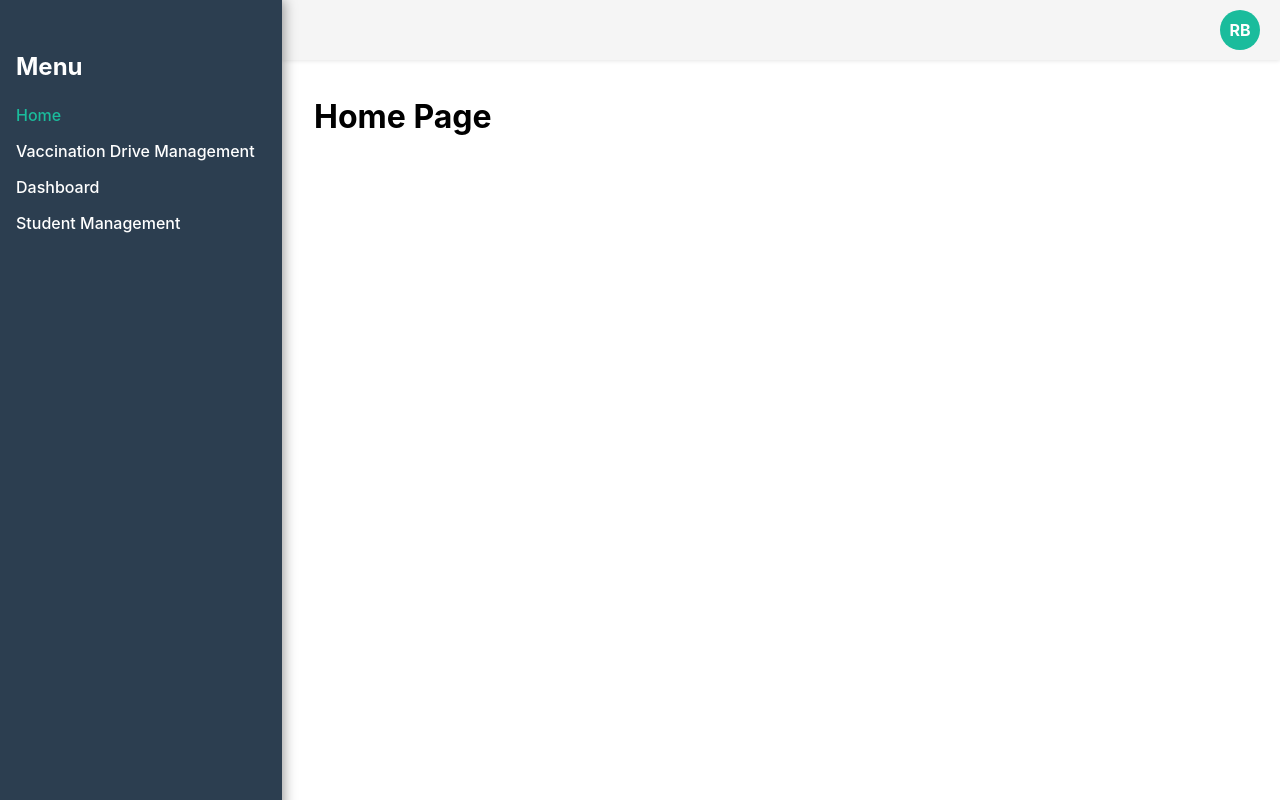
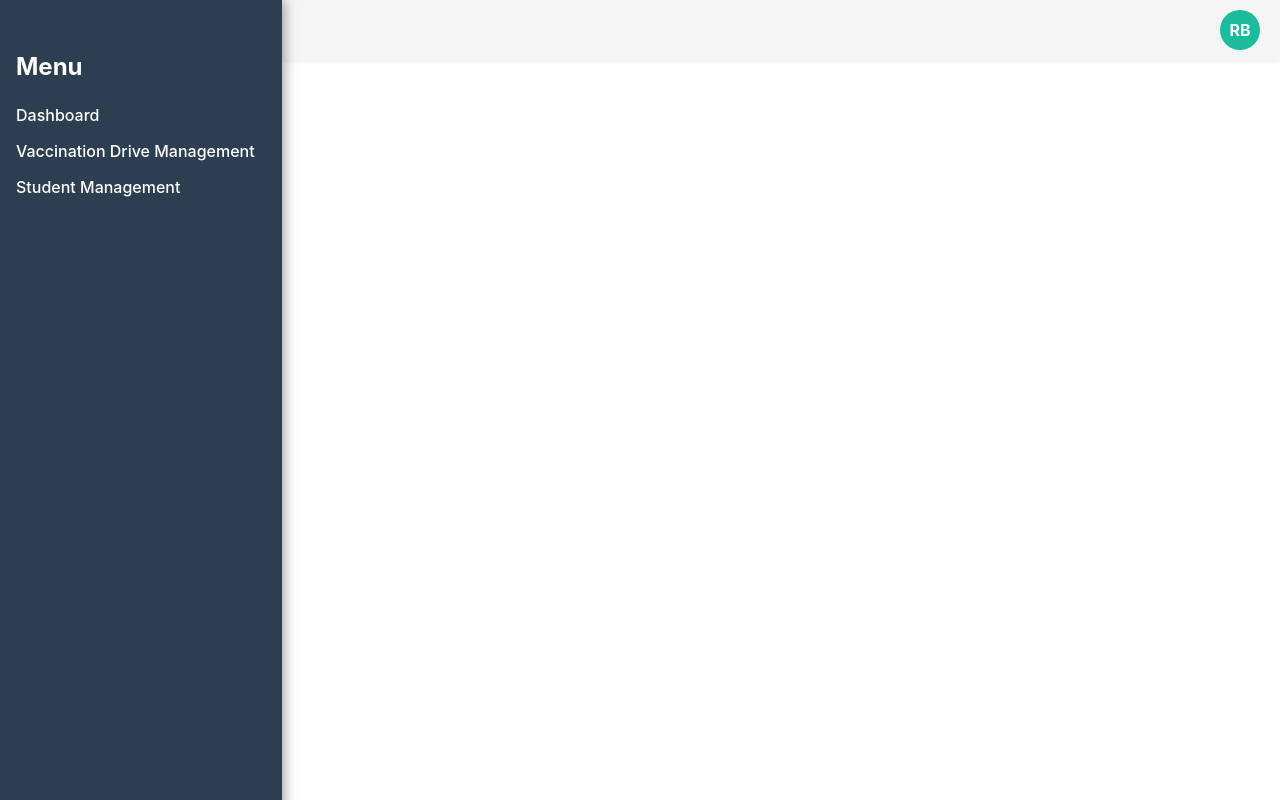
Before and after one commit to rishabh-bhatnagar-mtech/FSAD-Frontend, a React (Create React App) app: page / in a window 1280 px wide. Built offline with nearby package versions, Linux system fonts and the light colour scheme.

Commit message:
Remove home
Signed-off-by: Rishabh Bhatnagar <2023tm93760@wilp.bits-pilani.ac.in>

```diff
--- a/src/App.js
+++ b/src/App.js
@@ -3,7 +3,6 @@ import { BrowserRouter as Router, Routes, Route } from 'react-router-dom';
 import Sidebar from './sidebar';
 import './App.css';
 
-const Home = () => <div className="content"><h1>Home Page</h1></div>;
 const VaccineDrive = () => <div className="content"><h1>Vaccination Drive Management</h1></div>;
 const Dashboard = () => <div className="content"><h1>Dashboard</h1></div>;
 const StudentManagement = () => <div className="content"><h1>Student Management</h1></div>;
@@ -19,7 +18,6 @@ const App = () => {
                     </header>
                     <main className="main-content">
                         <Routes>
-                            <Route path="/" element={<Home />} />
                             <Route path="/vaccine-drive" element={<VaccineDrive />} />
                             <Route path="/dashboard" element={<Dashboard />} />
                             <Route path="/student-management" element={<StudentManagement />} />
--- a/src/sidebar.js
+++ b/src/sidebar.js
@@ -8,18 +8,13 @@ const Sidebar = () => {
             <h2>Menu</h2>
             <ul>
                 <li>
-                    <NavLink to="/" end className={({ isActive }) => (isActive ? 'active' : '')}>
-                        Home
+                    <NavLink to="/dashboard" className={({ isActive }) => (isActive ? 'active' : '')}>
+                        Dashboard
                     </NavLink>
                 </li>
                 <li>
                     <NavLink to="/vaccine-drive" className={({ isActive }) => (isActive ? 'active' : '')}>
                         Vaccination Drive Management
-                    </NavLink>
-                </li>
-                <li>
-                    <NavLink to="/dashboard" className={({ isActive }) => (isActive ? 'active' : '')}>
-                        Dashboard
                     </NavLink>
                 </li>
                 <li>
```
